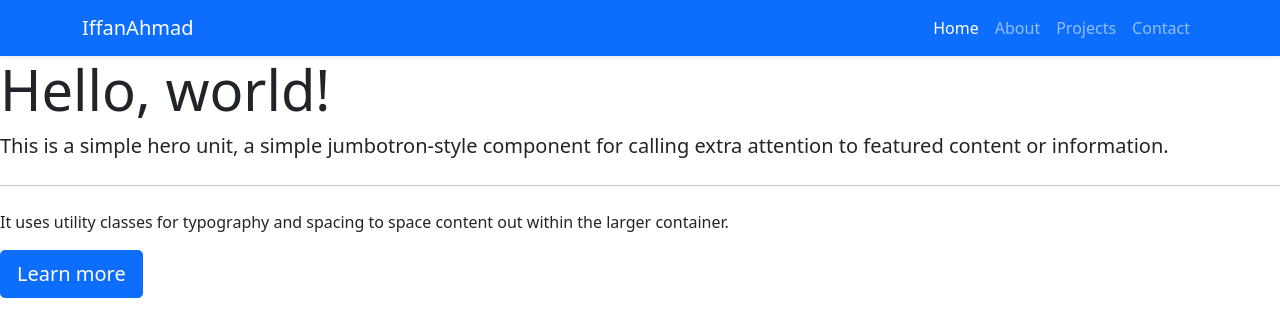
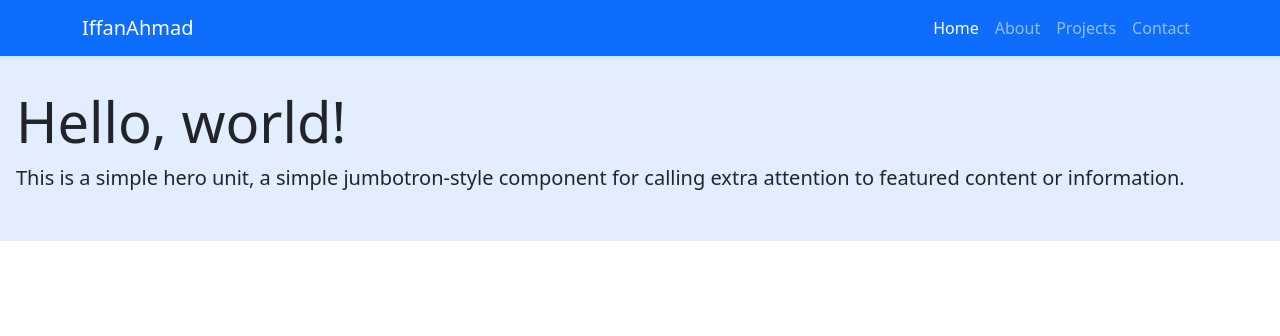
Before and after one commit to iffanahmad98/website-portofolio, a plain HTML site: page index.html in a window 1280 px wide. Drawn offline with nearby package versions, Linux system fonts and the light colour scheme.

Commit message:
Add css and picture

```diff
--- a/index.html
+++ b/index.html
@@ -7,6 +7,9 @@
 
     <!-- Bootstrap CSS -->
     <link href="https://cdn.jsdelivr.net/npm/bootstrap@5.1.3/dist/css/bootstrap.min.css" rel="stylesheet" integrity="sha384-1BmE4kWBq78iYhFldvKuhfTAU6auU8tT94WrHftjDbrCEXSU1oBoqyl2QvZ6jIW3" crossorigin="anonymous" />
+
+    <!-- My CSS -->
+    <link rel="stylesheet" href="style.css" />
 
     <title>My Portofolio | Iffan Ahmad</title>
   </head>
@@ -42,9 +45,6 @@
     <section class="jumbotron">
       <h1 class="display-4">Hello, world!</h1>
       <p class="lead">This is a simple hero unit, a simple jumbotron-style component for calling extra attention to featured content or information.</p>
-      <hr class="my-4" />
-      <p>It uses utility classes for typography and spacing to space content out within the larger container.</p>
-      <a class="btn btn-primary btn-lg" href="#" role="button">Learn more</a>
     </section>
     <!-- Akhir Jumbotron -->
 
--- /dev/null
+++ b/style.css
@@ -0,0 +1,4 @@
+.jumbotron {
+  padding: 2rem 1rem;
+  background-color: #e2edff;
+}
```
Also changed, not shown: img/OK-min.jpg (added).
